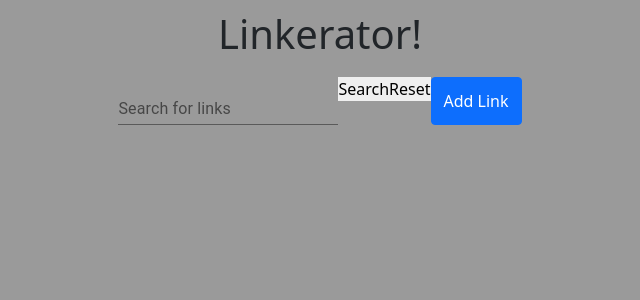
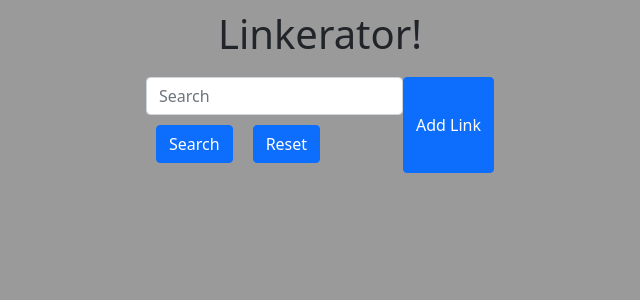
Before and after one commit to Ramandeep3/The-Great-Linkerator, a React (Create React App) app: page / in a window 1280 px wide. Shown: the top 300 px of the page, without its empty margins (320-960 px from the left). Built offline with nearby package versions, Linux system fonts and the light colour scheme; no server answers; a web font is replaced by a local one.

Commit message:
made search/reset buttons and added to api

```diff
--- a/db/init_db.js
+++ b/db/init_db.js
@@ -128,7 +128,7 @@ async function testDB() {
 
     console.log("Calling updateLink on link[1], only updating tags");
     const updateLinkTagsResult = await updateLink(links[1].id, {
-      tags: ["youcandoanything", "redfish", "bluefish"],
+      tags: ["greenfish", "redfish", "bluefish"],
     });
     console.log("Result:", updateLinkTagsResult);
 
--- a/src/api/index.js
+++ b/src/api/index.js
@@ -1,13 +1,4 @@
 import axios from "axios";
-
-export async function getSomething() {
-  try {
-    const { data } = await axios.get();
-    return data;
-  } catch (error) {
-    throw error;
-  }
-}
 
 export async function getTags() {
   try {
@@ -58,3 +49,12 @@ export async function updateLinks(linkId, updatedLink) {
     throw error;
   }
 }
+
+// / export async function deleteLink(linkId) {
+//   try {
+//     const { data } = await axios.delete(`/api/links/${linkId.id}`);
+//     return data;
+//   } catch (error) {
+//     throw error;
+//   }
+// }
--- a/src/components/Home.js
+++ b/src/components/Home.js
@@ -1,8 +1,7 @@
 import React, { useState, useEffect } from "react";
-import { getSomething } from "../api";
+
 // import Image from "../assets/well-guides-4hourmarathon-header-jumbo-v2.gif";
 import "./Home.css";
-
 
 const HOME = () => {
   return (
@@ -12,7 +11,6 @@ const HOME = () => {
         <p className="subTitle"> Cool Catchy Description for Links</p>
       </div>
     </body>
-
   );
 };
 
--- a/src/components/SearchBar.css
+++ b/src/components/SearchBar.css
@@ -2,3 +2,9 @@
   width: 45vw;
   margin-left: 10px;
 }
+.search-button {
+  margin: 10px;
+}
+.reset-button {
+  margin: 10px;
+}
--- a/src/components/SearchBar.js
+++ b/src/components/SearchBar.js
@@ -1,5 +1,7 @@
-import React, { useState, useEffect } from "react";
-import { TextField, Button } from "@material-ui/core";
+import React, { useState } from "react";
+import Form from "react-bootstrap/Form";
+import Button from "react-bootstrap/Button";
+import "./SearchBar.css";
 
 const SearchBar = ({ links, setLinks, reset }) => {
   const [searchTerm, setSearchTerm] = useState("");
@@ -27,14 +29,21 @@ const SearchBar = ({ links, setLinks, reset }) => {
   };
   return (
     <div className="searchbar">
-      <TextField
-        id="Search-Bar"
-        label="Search for links"
-        value={searchTerm}
-        onChange={handleOnChange}
-      />
-      <button onClick={handleSearch}>Search</button>
-      <button onClick={handleReset}>Reset</button>
+      <Form inline>
+        <Form.Control
+          type="text"
+          placeholder="Search"
+          className="mr-sm-2"
+          value={searchTerm}
+          onChange={handleOnChange}
+        />
+        <Button className="search-button" onClick={handleSearch}>
+          Search
+        </Button>
+        <Button className="reset-button" onClick={handleReset}>
+          Reset
+        </Button>
+      </Form>
     </div>
   );
 };
```
Also changed, not shown: db/index.js (+25 -0 lines), routes/index.js (+20 -1 lines).
